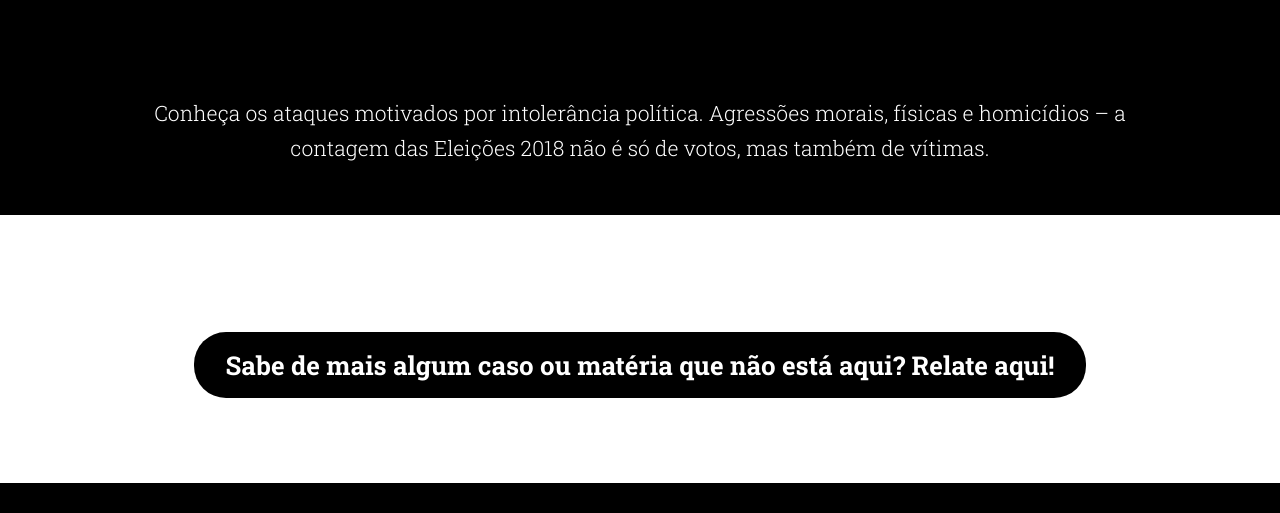
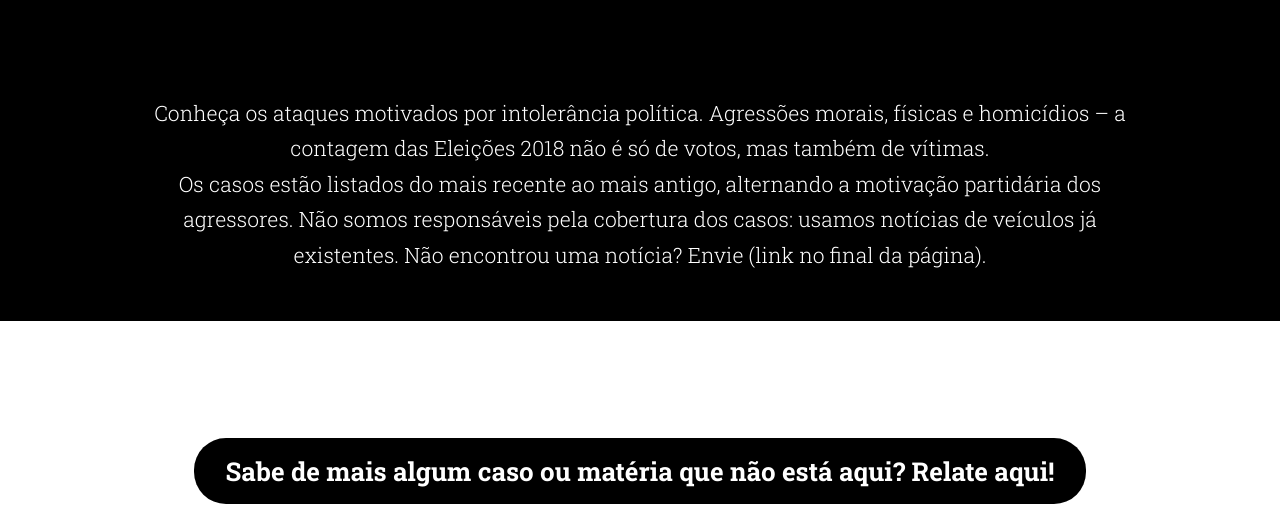
Before and after one commit to okfn-brasil/vitimas-da-intolerancia, a Python web app: template victims/templates/home.html in a window 1280 px wide. Shown: the top 513 px of the page. Run offline with Jinja, Linux system fonts and the light colour scheme; the template is opened without the code that fills it, so the values that code supplies are empty.

Commit message:
Add paragraph

```diff
--- a/victims/templates/base.html
+++ b/victims/templates/base.html
@@ -19,6 +19,12 @@
           Conheça os ataques motivados por intolerância política. Agressões
           morais, físicas e homicídios – a contagem das Eleições 2018 não é só
           de votos, mas também de vítimas.
+        </p>
+        <p>
+          Os casos estão listados do mais recente ao mais antigo, alternando a
+          motivação partidária dos agressores. Não somos responsáveis pela
+          cobertura dos casos: usamos notícias de veículos já existentes.
+          Não encontrou uma notícia? Envie (link no final da página).
         </p>
       </div><!-- .container -->
     </header>
```
